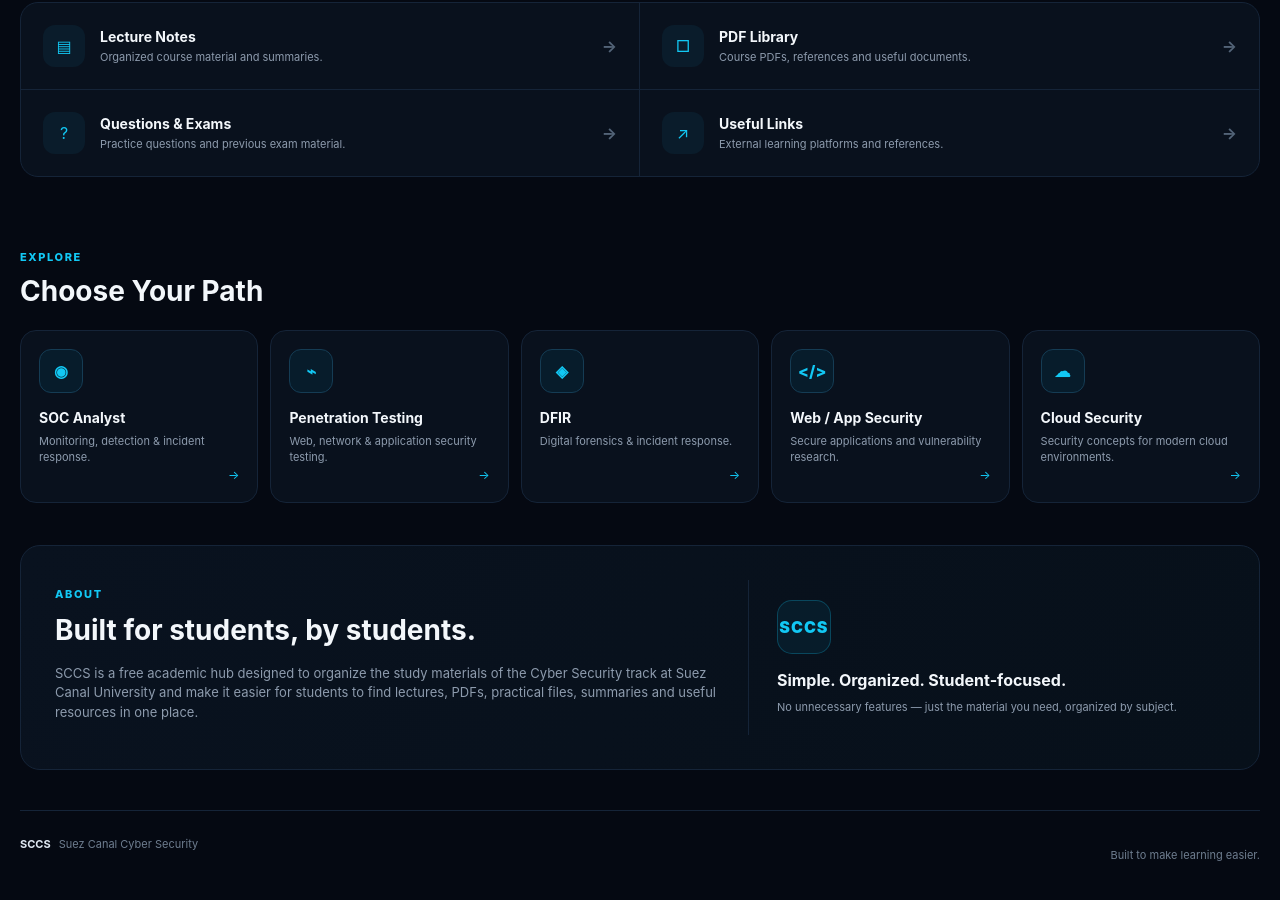
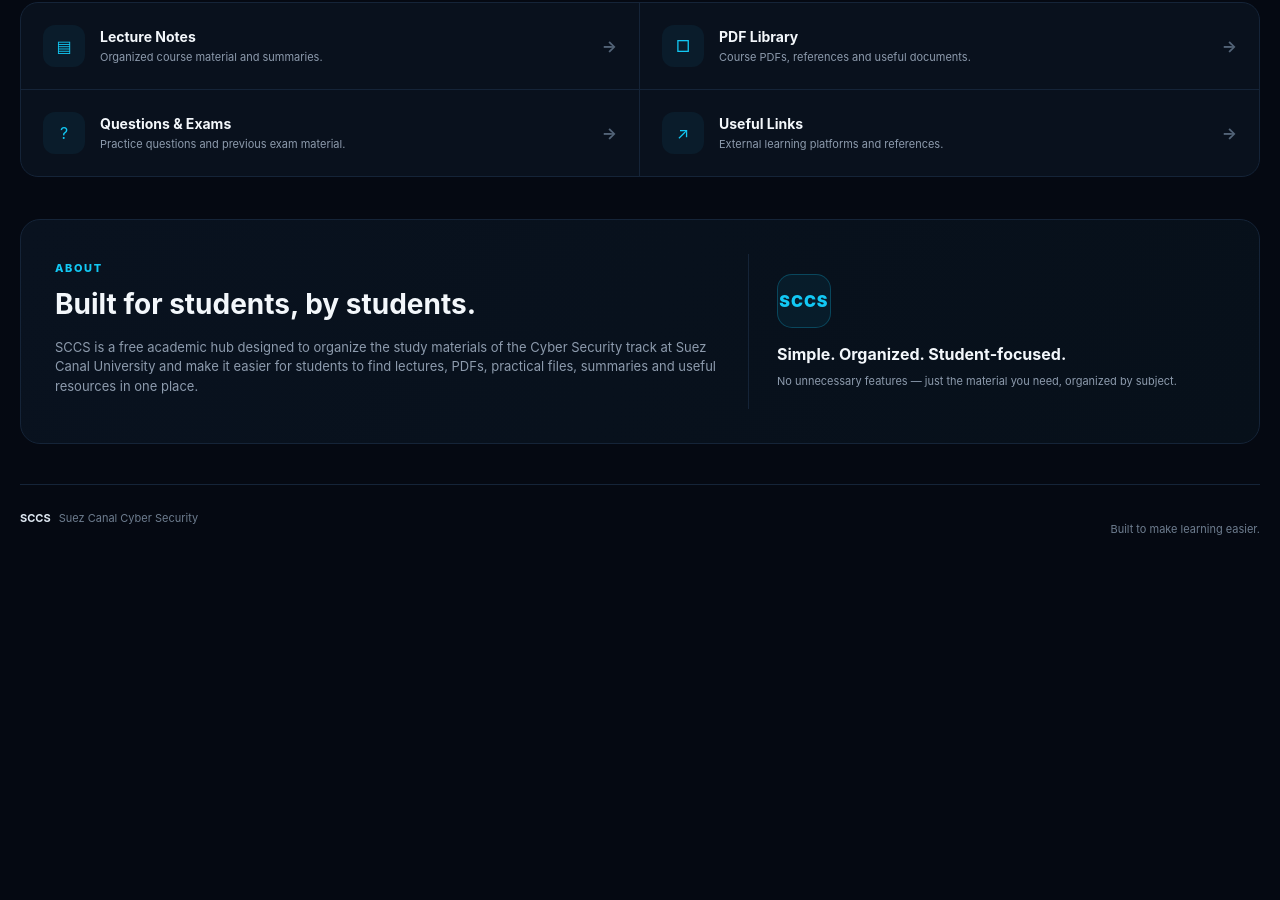
Before and after one commit to SCCS-blog/SCCS, a plain HTML site: page index.html in a window 1280 px wide. Shown: the part 1411-2311 px from the top of the page. After the commit the page ends 2005 px from the top, so only its background shows below. Drawn offline with Linux system fonts and the light colour scheme.

Commit message:
Update index.html
Remove Choose Your Path section

```diff
--- a/index.html
+++ b/index.html
@@ -165,21 +165,7 @@
         <a class="resource-item" href="resources.html#useful-links"><span>↗</span><div><h3>Useful Links</h3><p>External learning platforms and references.</p></div><b>→</b></a>
       </div>
     </section>
-    <section id="paths" class="content-section">
-      <div class="section-heading">
-        <div>
-          <span class="section-kicker">EXPLORE</span>
-          <h2>Choose Your Path</h2>
-        </div>
-      </div>
-      <div class="paths-grid">
-        <a class="path-card" href="#paths"><span class="path-icon">◉</span><div><h3>SOC Analyst</h3><p>Monitoring, detection &amp; incident response.</p></div><span class="path-arrow">→</span></a>
-        <a class="path-card" href="#paths"><span class="path-icon">⌁</span><div><h3>Penetration Testing</h3><p>Web, network &amp; application security testing.</p></div><span class="path-arrow">→</span></a>
-        <a class="path-card" href="#paths"><span class="path-icon">◈</span><div><h3>DFIR</h3><p>Digital forensics &amp; incident response.</p></div><span class="path-arrow">→</span></a>
-        <a class="path-card" href="#paths"><span class="path-icon">&lt;/&gt;</span><div><h3>Web / App Security</h3><p>Secure applications and vulnerability research.</p></div><span class="path-arrow">→</span></a>
-        <a class="path-card" href="#paths"><span class="path-icon">☁</span><div><h3>Cloud Security</h3><p>Security concepts for modern cloud environments.</p></div><span class="path-arrow">→</span></a>
-      </div>
-    </section>
+
 
     <section id="about" class="content-section about-section">
       <div>
```
